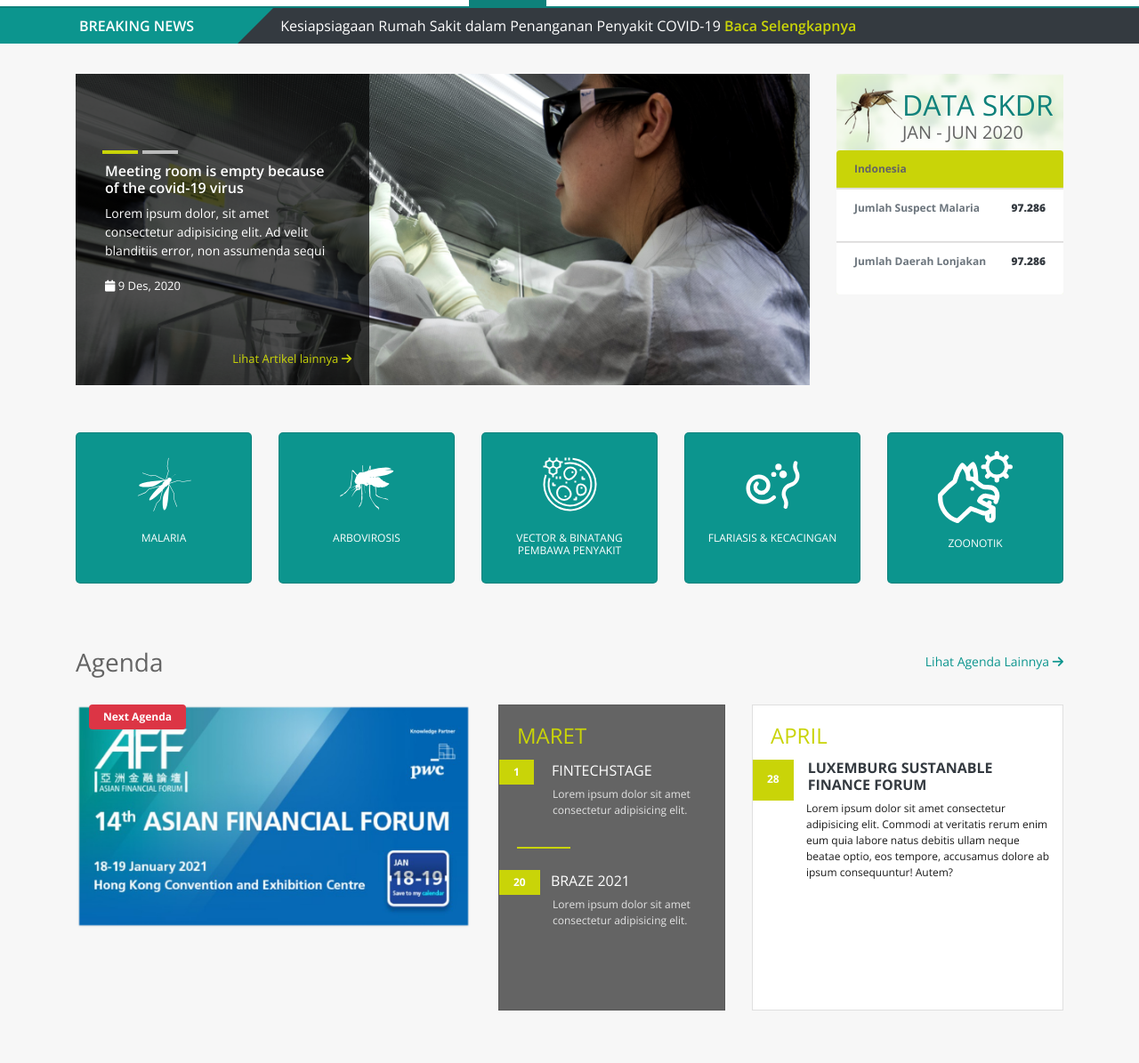
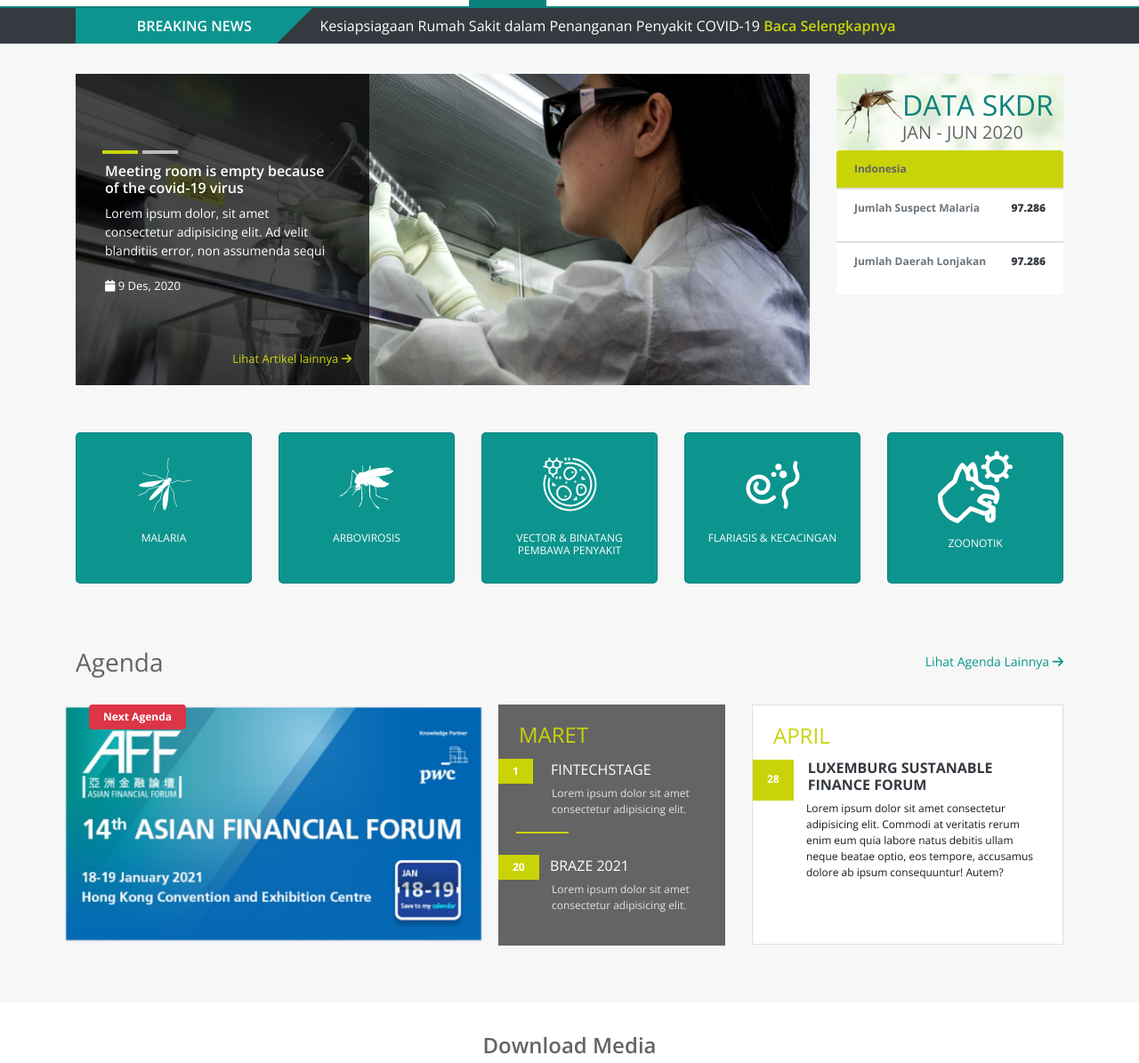
Before and after one commit to rezadevcode/menkes-v2, a website: page app/index.html in a window 1280 px wide. Shown: the part 83-1278 px from the top of the page at 89% size. Drawn offline with nearby package versions, Linux system fonts and the light colour scheme.

Commit message:
final update

```diff
--- a/app/index.html
+++ b/app/index.html
@@ -15,9 +15,7 @@
     <link rel="shortcut icon" href="images/Logo-Kementerian-Kesehatan.png" type="image/x-icon">
     <link rel="stylesheet" type="text/css" href="slick/slick.css">
     <link rel="stylesheet" type="text/css" href="slick/slick-theme.css">
-    <link rel="stylesheet" href="module/lightslider.css">
-    <link rel="stylesheet" href="module/owl.carousel.min.css">
-    <link rel="stylesheet" href="module/owl.theme.default.min.css">
+    <link rel="stylesheet" href="module/jquery.fancybox.min.css">
     <link rel="stylesheet" href="css/style.css">
 
     <title>
@@ -153,7 +151,9 @@
     <section id="wrapp-bg">
     <!-- Main -->
         <section class="col-news bg-dark">
-          <!-- News -->
+          <div class="container">
+            <!-- <div class="row">
+              <div class="col-12"> -->
                 <div class="d-flex breaking">
                   <div class="justify-content-between align-items-stretch br-news">
                       <!-- <img src="images/breakingnews.svg" alt="breaking news" class="breaking-img"> -->
@@ -162,6 +162,9 @@
                   <div class="p-breaking ml-2 d-flex align-items-center">
                       <p class="text-white">Kesiapsiagaan Rumah Sakit dalam Penanganan Penyakit COVID-19 <a href="#">Baca Selengkapnya</a></p>
                   </div>
+                </div>
+                <!-- </div>
+              </div> -->
             </div>
         </section>
           <!-- End Of News -->
@@ -520,12 +523,11 @@
                   </span>
                   <div class="row mb-3">
 
-                    <div class="col-sm-12 col-md-5 col-lg-5 col-xl-5">
+                    <div class="col-sm-12 col-md-5 col-lg-5 col-xl-5 img-agenda">
                       <img class="img-fluid " src="images/227fc0c16d4b891b67d3fd2c89eff200.png" alt="AFF" >
                     </div>
 
                     <div class="col-sm-12 col-md-3 col-lg-3 col-xl-3">
-                      <div class="card" style="height: 43vh !important;background-color: #646464;overflow: hidden;">
                       <div class="card-body ">
 
                         <h4 class="card-title" style="color: #C9D408;">
@@ -544,7 +546,7 @@
                               Lorem ipsum dolor sit amet consectetur adipisicing elit.
                             </p>
                           </div>
-                            <hr style="width: 25%;border-top: 2px solid #C9D408;border-bottom: 2px solid #646464;display: inline-block;margin-left: 20px;">
+                          <hr style="width: 25%;border-top: 2px solid #C9D408;border-bottom: 2px solid #646464;display: inline-block;margin-left: 20px;margin-top: 0;">
                           <div>
                             <span class="badge badge-warning text-white px-3 py-2" style="border-radius: 0 !important;background-color: #C9D408;">
                               20
@@ -561,12 +563,9 @@
 
                       </div>
                     </div>
-                    </div>
 
                     <div class="col-sm-12 col-md-4 col-lg-4 col-xl-4">
-                      <div class="card" style="height: 43vh !important;background-color:#FFFFFF;overflow: hidden;">
-                        <div class="card-body ">
-
+                      <div class="card-body bg-white">
                           <h4 class="card-title" style="color: #C9D408;">
                             APRIL
                           </h4>
@@ -584,8 +583,6 @@
                             <p class="d-block" style="color:#1A1A1A !important;font-size: 12px;margin-left:60px;">
                               Lorem ipsum dolor sit amet consectetur adipisicing elit. Commodi at veritatis rerum enim eum quia labore natus debitis ullam neque beatae optio, eos tempore, accusamus dolore ab ipsum consequuntur! Autem?
                             </p>
-
-                          </div>
 
                           </div>
                       </div>
@@ -773,9 +770,8 @@
     <script src="https://cdn.jsdelivr.net/npm/popper.js@1.16.1/dist/umd/popper.min.js" integrity="sha384-9/reFTGAW83EW2RDu2S0VKaIzap3H66lZH81PoYlFhbGU+6BZp6G7niu735Sk7lN" crossorigin="anonymous"></script>
     <script src="https://cdn.jsdelivr.net/npm/bootstrap@4.5.3/dist/js/bootstrap.min.js" integrity="sha384-w1Q4orYjBQndcko6MimVbzY0tgp4pWB4lZ7lr30WKz0vr/aWKhXdBNmNb5D92v7s" crossorigin="anonymous"></script>
     <script src="https://kit.fontawesome.com/86bd5d84df.js" crossorigin="anonymous"></script>
-    <script src="js/lightslider.js"></script>
-    <script src="js/owl.carousel.min.js"></script>
     <script type="text/javascript" src="slick/slick.min.js"></script>
+    <script type="text/javascript" src="js/jquery.fancybox.min.js"></script>
     <script src="js/script.js"></script>
   </body>
 </html>
--- a/app/scss/style.scss
+++ b/app/scss/style.scss
@@ -535,6 +535,27 @@ li.li-nav:active{
         position: absolute;
         left: 30px;
         z-index: 1;
+    }
+    .img-agenda{
+        padding: 0;
+        @media screen and (max-width: 767px) {
+            padding: 0 11px;
+            margin-bottom: 12px;
+        }
+    }
+    .card-body {
+        background: #646464;
+        padding-left: 0;
+        min-height: 270px;
+        @media screen and (max-width: 767px) {
+            margin-bottom: 15px;
+        }
+        .card-title{
+            margin-left: 23px;
+        }
+        &.bg-white{
+            border: 1px solid rgba(0,0,0,.125);
+        }
     }
 }
 
```
Also changed, not shown: app/detail-berita.html (+2 -6 lines), app/detail-jurnal.html (+2 -6 lines), app/detail-peraturan.html (+1 -7 lines), app/galeri-foto.html (+1 -6 lines), app/galeri.html (+1 -7 lines), app/list-berita.html (+2 -6 lines), app/list-jurnal.html (+2 -7 lines), app/peraturan.html (+2 -5 lines), app/produk.html (+2 -7 lines), app/profil-pejabat.html (+1 -6 lines), app/struktur-organisasi.html (+2 -5 lines), app/css/style.css. Lines whose indentation alone changed are shown as unchanged.
